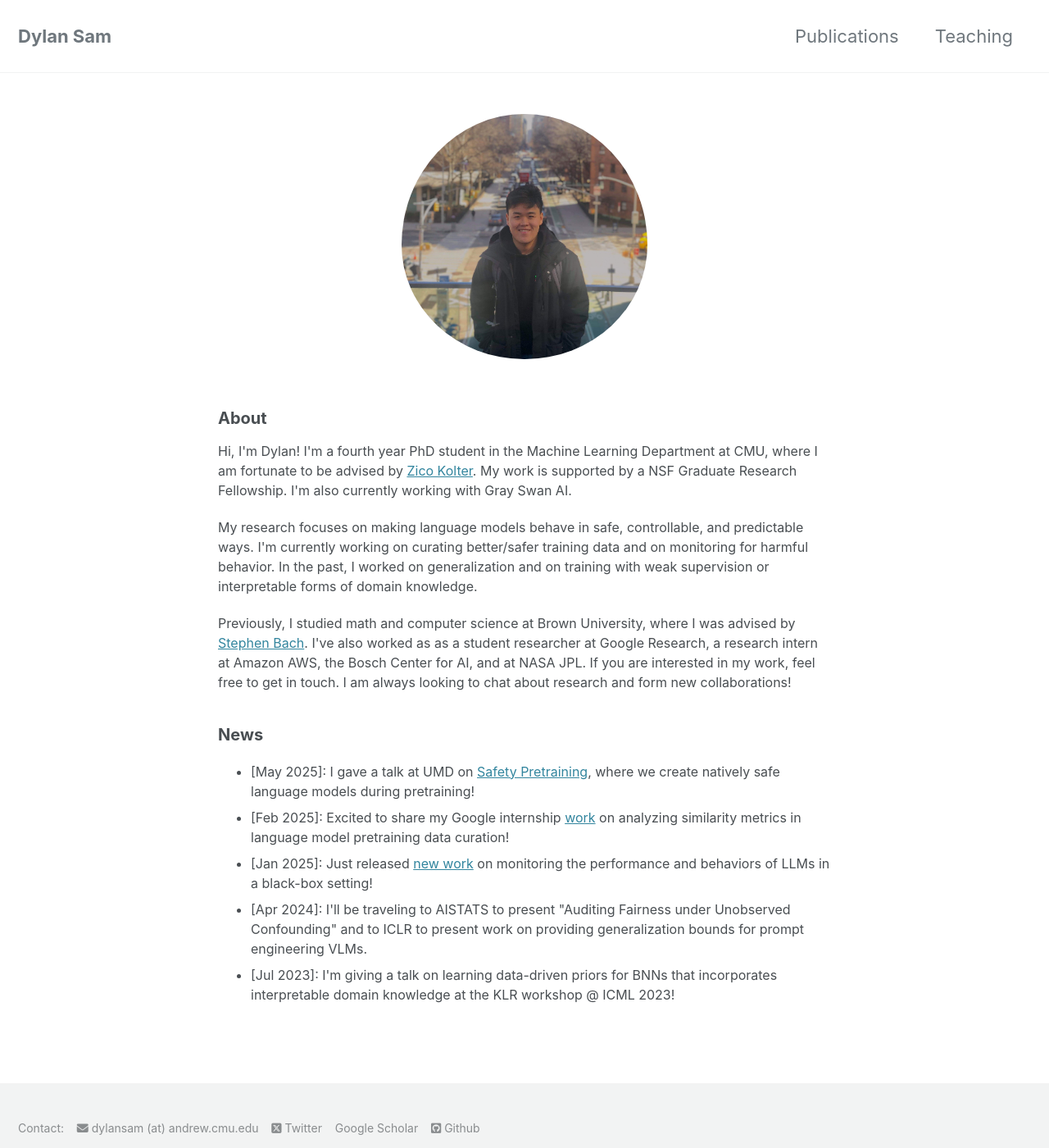
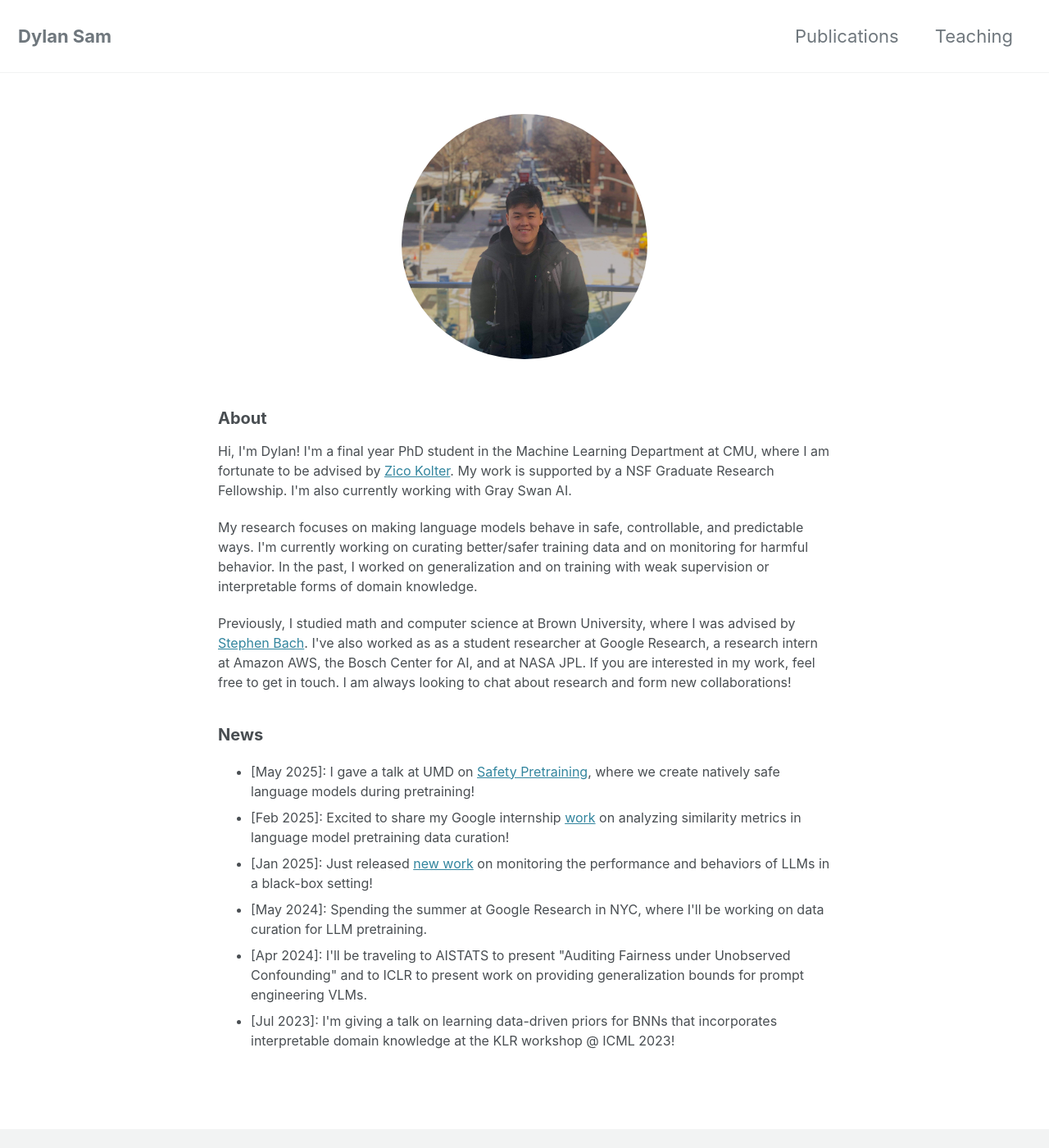
Before and after one commit to dsam99/dsam99.github.io, a Jekyll site: the page built from index.md, in a window 1280 px wide and 1400 px high. Shown: the whole window at 82% size. Built offline with Jekyll 4.4.1, drawn with Linux system fonts in a browser that asks for light colours; cached includes are drawn as plain includes; nearby versions of some CDN libraries; a style sheet for code colours, icons or effects is not loaded.

Commit message:
updating

```diff
--- a/_layouts/home.html
+++ b/_layouts/home.html
@@ -7,11 +7,10 @@ layout: default
 <div class="about">
 
 	<img class="headshot" src="{{ url }}/assets/img/ny_pic.jpg" alt="headshot" style="border-radius: 50%;">
-	<!-- <img class="headshot" src="{{ url }}/assets/img/seoul_pic.JPG" alt="headshot" style="border-radius: 50%;"> -->
 	<h2>About</h2>
 
 	<p>
-		Hi, I'm Dylan! I'm a fourth year PhD student in the Machine Learning Department at CMU, where I am fortunate to be advised by <a href="https://zicokolter.com/">Zico Kolter</a>. My work is supported by a NSF Graduate Research Fellowship. I'm also currently working with Gray Swan AI.
+		Hi, I'm Dylan! I'm a final year PhD student in the Machine Learning Department at CMU, where I am fortunate to be advised by <a href="https://zicokolter.com/">Zico Kolter</a>. My work is supported by a NSF Graduate Research Fellowship. I'm also currently working with Gray Swan AI.
 	</p>
 	<p>
 		My research focuses on making language models behave in safe, controllable, and predictable ways. I'm currently working on curating better/safer training data and on monitoring for harmful behavior. In the past, I worked on generalization and on training with weak supervision or interpretable forms of domain knowledge.
```
Also changed, not shown: other parts of _layouts/home.html (+1 -5 lines).
